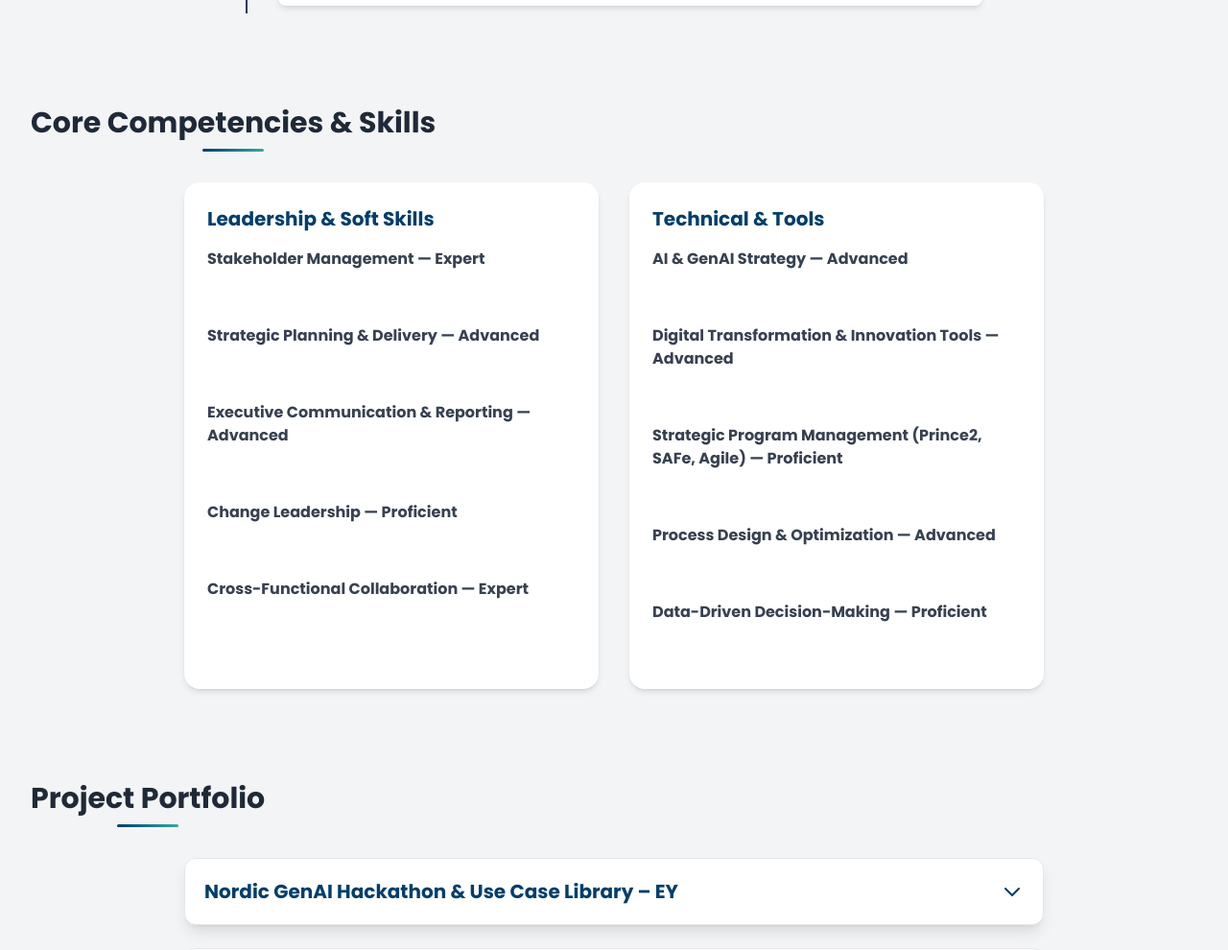
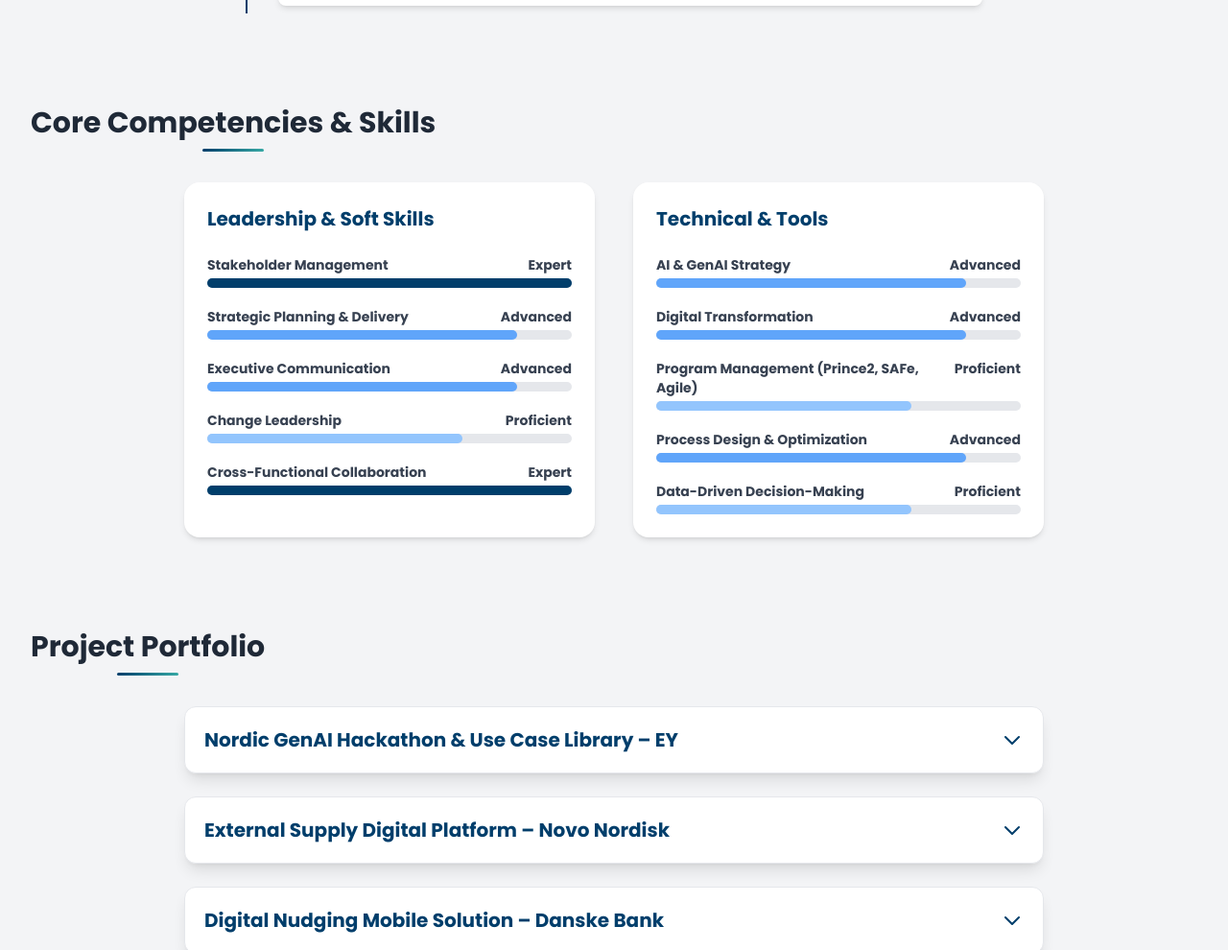
Before and after one commit to ameliakovalenko-coder/my-interactive-cv, a plain HTML site: page index.html in a window 1280 px wide. Shown: the part 1878-2868 px from the top of the page at 96% size. Drawn offline with nearby package versions, Linux system fonts and the light colour scheme.

Commit message:
Update index.html
Updated Skills section with minimal design and color coding

```diff
--- a/index.html
+++ b/index.html
@@ -208,95 +208,162 @@
 <section id="skills" class="mt-24 mb-24 fade-in">
   <h3 class="section-title text-3xl font-bold text-center mb-10">Core Competencies & Skills</h3>
 
-  <div class="max-w-4xl mx-auto grid md:grid-cols-2 gap-8">
+  <div class="max-w-4xl mx-auto grid md:grid-cols-2 gap-10">
 
     <!-- Leadership & Soft Skills -->
     <div class="bg-white p-6 rounded-2xl shadow-md">
-      <h4 class="text-xl font-semibold mb-4 text-[var(--color-primary)]">Leadership & Soft Skills</h4>
-      <ul class="space-y-3 text-gray-700">
+      <h4 class="text-xl font-semibold mb-6 text-[var(--color-primary)]">Leadership & Soft Skills</h4>
 
-        <li class="group relative">
-          <strong>Stakeholder Management — Expert</strong>
-          <p class="text-sm text-gray-500 opacity-0 group-hover:opacity-100 transition-opacity duration-300 mt-1">
-            Aligned 20+ business, IT, and sourcing leads at Novo Nordisk through RFP and platform rollout.
-          </p>
-        </li>
+      <!-- Stakeholder Management -->
+      <div class="mb-5 group relative">
+        <div class="flex justify-between text-sm font-semibold text-gray-700 mb-1">
+          <span>Stakeholder Management</span>
+          <span>Expert</span>
+        </div>
+        <div class="w-full bg-gray-200 rounded-full h-2.5">
+          <div class="bg-[var(--color-primary)] h-2.5 rounded-full w-[100%]"></div>
+        </div>
+        <div class="absolute left-0 top-[-28px] bg-gray-800 text-white text-xs px-3 py-1 rounded opacity-0 group-hover:opacity-100 transition-opacity duration-300">
+          Aligned 20+ stakeholders during RFP and rollout at Novo Nordisk.
+        </div>
+      </div>
 
-        <li class="group relative">
-          <strong>Strategic Planning & Delivery — Advanced</strong>
-          <p class="text-sm text-gray-500 opacity-0 group-hover:opacity-100 transition-opacity duration-300 mt-1">
-            Defined and tracked transformation roadmaps for financial institutions at EY.
-          </p>
-        </li>
+      <!-- Strategic Planning -->
+      <div class="mb-5 group relative">
+        <div class="flex justify-between text-sm font-semibold text-gray-700 mb-1">
+          <span>Strategic Planning & Delivery</span>
+          <span>Advanced</span>
+        </div>
+        <div class="w-full bg-gray-200 rounded-full h-2.5">
+          <div class="bg-blue-400 h-2.5 rounded-full w-[85%]"></div>
+        </div>
+        <div class="absolute left-0 top-[-28px] bg-gray-800 text-white text-xs px-3 py-1 rounded opacity-0 group-hover:opacity-100 transition-opacity duration-300">
+          Defined and tracked transformation roadmaps for Nordic clients at EY.
+        </div>
+      </div>
 
-        <li class="group relative">
-          <strong>Executive Communication & Reporting — Advanced</strong>
-          <p class="text-sm text-gray-500 opacity-0 group-hover:opacity-100 transition-opacity duration-300 mt-1">
-            Prepared SteerCo materials and ROI insights for SVP/VP at Novo Nordisk and Danske Bank.
-          </p>
-        </li>
+      <!-- Executive Communication -->
+      <div class="mb-5 group relative">
+        <div class="flex justify-between text-sm font-semibold text-gray-700 mb-1">
+          <span>Executive Communication</span>
+          <span>Advanced</span>
+        </div>
+        <div class="w-full bg-gray-200 rounded-full h-2.5">
+          <div class="bg-blue-400 h-2.5 rounded-full w-[85%]"></div>
+        </div>
+        <div class="absolute left-0 top-[-28px] bg-gray-800 text-white text-xs px-3 py-1 rounded opacity-0 group-hover:opacity-100 transition-opacity duration-300">
+          Delivered SteerCo ROI insights for SVP/VP at Novo Nordisk and Danske Bank.
+        </div>
+      </div>
 
-        <li class="group relative">
-          <strong>Change Leadership — Proficient</strong>
-          <p class="text-sm text-gray-500 opacity-0 group-hover:opacity-100 transition-opacity duration-300 mt-1">
-            Supported adoption of new digital workflows and processes across 3 countries at Danske Bank.
-          </p>
-        </li>
+      <!-- Change Leadership -->
+      <div class="mb-5 group relative">
+        <div class="flex justify-between text-sm font-semibold text-gray-700 mb-1">
+          <span>Change Leadership</span>
+          <span>Proficient</span>
+        </div>
+        <div class="w-full bg-gray-200 rounded-full h-2.5">
+          <div class="bg-blue-300 h-2.5 rounded-full w-[70%]"></div>
+        </div>
+        <div class="absolute left-0 top-[-28px] bg-gray-800 text-white text-xs px-3 py-1 rounded opacity-0 group-hover:opacity-100 transition-opacity duration-300">
+          Supported adoption of new digital workflows across 3 countries at Danske Bank.
+        </div>
+      </div>
 
-        <li class="group relative">
-          <strong>Cross-Functional Collaboration — Expert</strong>
-          <p class="text-sm text-gray-500 opacity-0 group-hover:opacity-100 transition-opacity duration-300 mt-1">
-            Bridged business, IT, and compliance teams to deliver measurable transformation in banking.
-          </p>
-        </li>
+      <!-- Cross-Functional Collaboration -->
+      <div class="group relative">
+        <div class="flex justify-between text-sm font-semibold text-gray-700 mb-1">
+          <span>Cross-Functional Collaboration</span>
+          <span>Expert</span>
+        </div>
+        <div class="w-full bg-gray-200 rounded-full h-2.5">
+          <div class="bg-[var(--color-primary)] h-2.5 rounded-full w-[100%]"></div>
+        </div>
+        <div class="absolute left-0 top-[-28px] bg-gray-800 text-white text-xs px-3 py-1 rounded opacity-0 group-hover:opacity-100 transition-opacity duration-300">
+          Bridged business, IT, and compliance teams to deliver measurable transformation.
+        </div>
+      </div>
 
-      </ul>
     </div>
 
     <!-- Technical & Tools -->
     <div class="bg-white p-6 rounded-2xl shadow-md">
-      <h4 class="text-xl font-semibold mb-4 text-[var(--color-primary)]">Technical & Tools</h4>
-      <ul class="space-y-3 text-gray-700">
+      <h4 class="text-xl font-semibold mb-6 text-[var(--color-primary)]">Technical & Tools</h4>
 
-        <li class="group relative">
-          <strong>AI &amp; GenAI Strategy — Advanced</strong>
-          <p class="text-sm text-gray-500 opacity-0 group-hover:opacity-100 transition-opacity duration-300 mt-1">
-            Led GenAI go-to-market and Hackathon initiatives, turning ideas into client use cases.
-          </p>
-        </li>
+      <!-- AI & GenAI Strategy -->
+      <div class="mb-5 group relative">
+        <div class="flex justify-between text-sm font-semibold text-gray-700 mb-1">
+          <span>AI &amp; GenAI Strategy</span>
+          <span>Advanced</span>
+        </div>
+        <div class="w-full bg-gray-200 rounded-full h-2.5">
+          <div class="bg-blue-400 h-2.5 rounded-full w-[85%]"></div>
+        </div>
+        <div class="absolute left-0 top-[-28px] bg-gray-800 text-white text-xs px-3 py-1 rounded opacity-0 group-hover:opacity-100 transition-opacity duration-300">
+          Led go-to-market and Hackathon efforts developing 4 AI use cases at EY.
+        </div>
+      </div>
 
-        <li class="group relative">
-          <strong>Digital Transformation &amp; Innovation Tools — Advanced</strong>
-          <p class="text-sm text-gray-500 opacity-0 group-hover:opacity-100 transition-opacity duration-300 mt-1">
-            Delivered AI-enabled planning platform reducing lead time by 40% at Novo Nordisk.
-          </p>
-        </li>
+      <!-- Digital Transformation -->
+      <div class="mb-5 group relative">
+        <div class="flex justify-between text-sm font-semibold text-gray-700 mb-1">
+          <span>Digital Transformation</span>
+          <span>Advanced</span>
+        </div>
+        <div class="w-full bg-gray-200 rounded-full h-2.5">
+          <div class="bg-blue-400 h-2.5 rounded-full w-[85%]"></div>
+        </div>
+        <div class="absolute left-0 top-[-28px] bg-gray-800 text-white text-xs px-3 py-1 rounded opacity-0 group-hover:opacity-100 transition-opacity duration-300">
+          Delivered AI-enabled planning platform reducing lead time by 40% at Novo Nordisk.
+        </div>
+      </div>
 
-        <li class="group relative">
-          <strong>Strategic Program Management (Prince2, SAFe, Agile) — Proficient</strong>
-          <p class="text-sm text-gray-500 opacity-0 group-hover:opacity-100 transition-opacity duration-300 mt-1">
-            Coordinated Agile program delivery across Nordic teams at EY and Danske Bank.
-          </p>
-        </li>
+      <!-- Program Management -->
+      <div class="mb-5 group relative">
+        <div class="flex justify-between text-sm font-semibold text-gray-700 mb-1">
+          <span>Program Management (Prince2, SAFe, Agile)</span>
+          <span>Proficient</span>
+        </div>
+        <div class="w-full bg-gray-200 rounded-full h-2.5">
+          <div class="bg-blue-300 h-2.5 rounded-full w-[70%]"></div>
+        </div>
+        <div class="absolute left-0 top-[-28px] bg-gray-800 text-white text-xs px-3 py-1 rounded opacity-0 group-hover:opacity-100 transition-opacity duration-300">
+          Coordinated Agile program delivery across Nordic teams at EY and Danske Bank.
+        </div>
+      </div>
 
-        <li class="group relative">
-          <strong>Process Design &amp; Optimization — Advanced</strong>
-          <p class="text-sm text-gray-500 opacity-0 group-hover:opacity-100 transition-opacity duration-300 mt-1">
-            Redesigned KYC and onboarding processes, cutting lead time by 20% in Danske Bank.
-          </p>
-        </li>
+      <!-- Process Design -->
+      <div class="mb-5 group relative">
+        <div class="flex justify-between text-sm font-semibold text-gray-700 mb-1">
+          <span>Process Design &amp; Optimization</span>
+          <span>Advanced</span>
+        </div>
+        <div class="w-full bg-gray-200 rounded-full h-2.5">
+          <div class="bg-blue-400 h-2.5 rounded-full w-[85%]"></div>
+        </div>
+        <div class="absolute left-0 top-[-28px] bg-gray-800 text-white text-xs px-3 py-1 rounded opacity-0 group-hover:opacity-100 transition-opacity duration-300">
+          Redesigned KYC and onboarding processes, cutting lead time by 20% in Danske Bank.
+        </div>
+      </div>
 
-        <li class="group relative">
-          <strong>Data-Driven Decision-Making — Proficient</strong>
-          <p class="text-sm text-gray-500 opacity-0 group-hover:opacity-100 transition-opacity duration-300 mt-1">
-            Built KPI frameworks and data maturity assessments for Nordic insurers at EY.
-          </p>
-        </li>
+      <!-- Data-Driven Decision-Making -->
+      <div class="group relative">
+        <div class="flex justify-between text-sm font-semibold text-gray-700 mb-1">
+          <span>Data-Driven Decision-Making</span>
+          <span>Proficient</span>
+        </div>
+        <div class="w-full bg-gray-200 rounded-full h-2.5">
+          <div class="bg-blue-300 h-2.5 rounded-full w-[70%]"></div>
+        </div>
+        <div class="absolute left-0 top-[-28px] bg-gray-800 text-white text-xs px-3 py-1 rounded opacity-0 group-hover:opacity-100 transition-opacity duration-300">
+          Built KPI frameworks and data maturity assessments for Nordic insurers at EY.
+        </div>
+      </div>
 
-      </ul>
     </div>
   </div>
 </section>
+
 
 
     <!-- Projects -->
```
